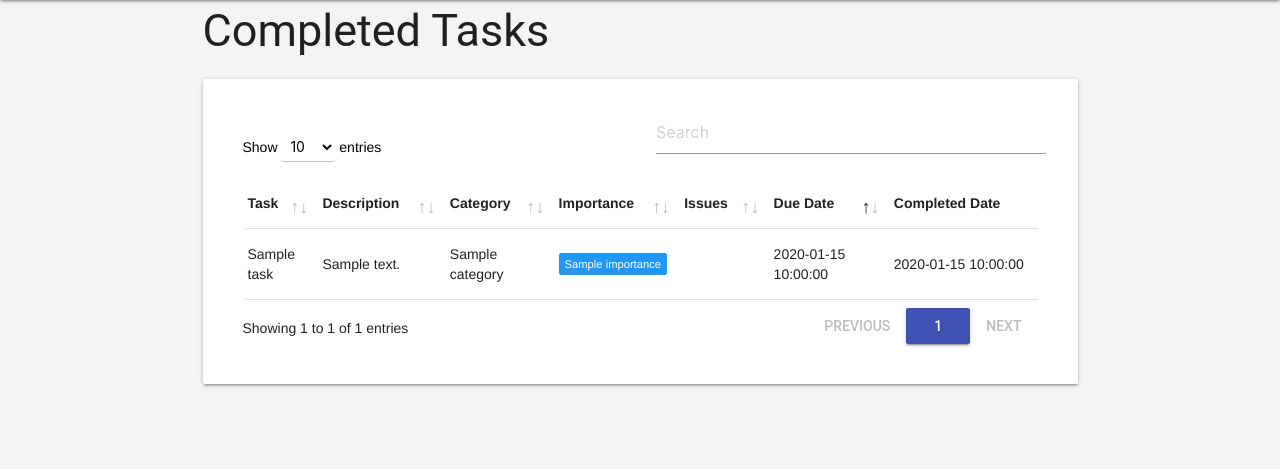
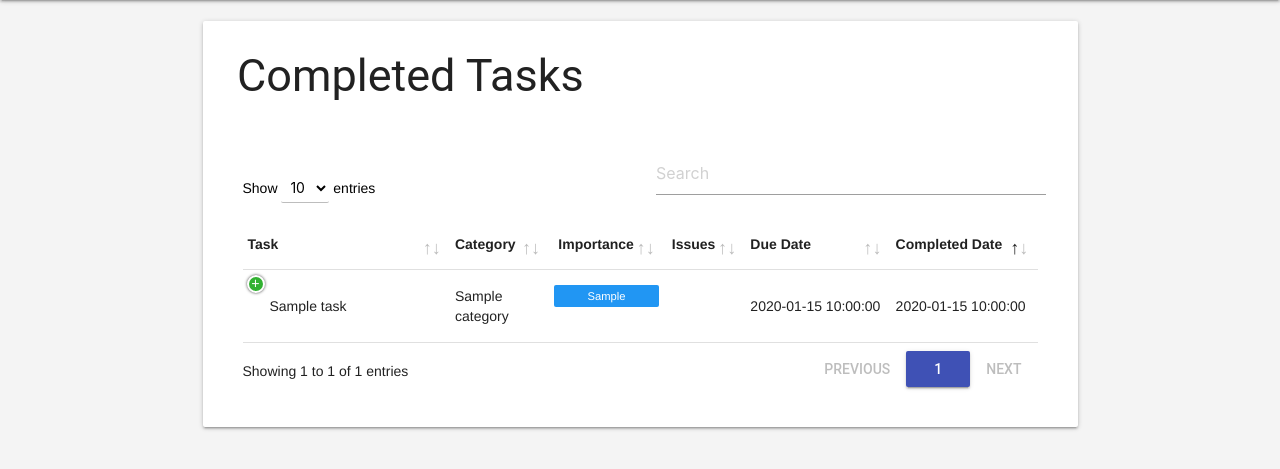
Before and after one commit to josep-pujol/learning_dcd-task-list, a Flask app: page /tasks-done in a window 1280 px wide. Shown: the part 64-533 px from the top of the page. Run offline with Flask 2, Linux system fonts and the light colour scheme; a database or web service that is not in the repository returns one stand-in record (values such as "Sample title"); some libraries are stand-ins or nearby versions.

Commit message:
table styles for tasks-done.html

```diff
--- a/run.py
+++ b/run.py
@@ -19,15 +19,13 @@
 @app.route('/tasks')
 def render_tasks_table():
     return render_template('tasks_table.html',
-        tasks=mongo.db.tasks.find({'$or': [{'end_timestamp': ""},
-                                  {'end_timestamp': None}]}))
+        tasks=mongo.db.tasks.find({'status': {'$ne': 'Completed'}}))
 
 
 @app.route('/tasks-done')
 def render_tasks_done_table():
     return render_template('tasks_done_table.html',
-        tasks=mongo.db.tasks.find({'$nor': [{'end_timestamp': ""},
-                                  {'end_timestamp': None}]}))
+        tasks=mongo.db.tasks.find({'status': 'Completed'}))
 
 
 @app.route('/add_task')
--- a/static/css/styles.css
+++ b/static/css/styles.css
@@ -62,7 +62,7 @@
     padding-right: 1em;
 }
 
-.dueDateStyle
+.dateColStyle
 {
     min-width: 110px;
     white-space: nowrap;
@@ -71,6 +71,11 @@
 .descriptionStyle
 {
     min-width: 10000px;
+}
+
+.descriptionStyle2
+{
+    min-width: 300px;
 }
 
 .textRight
--- a/templates/tasks_done_table.html
+++ b/templates/tasks_done_table.html
@@ -5,20 +5,22 @@
 <!--DataTables CSS-->
 <link rel="stylesheet" type="text/css" href="../static/css/material.min.css">
 <link rel="stylesheet" type="text/css" href="../static/css/dataTables.material.min.css">
+<link rel="stylesheet" type="text/css" href="../static/css/responsive.dataTables.min.css">
 {% endblock %}
 
 
 {% block content %}
+<!-- Main body-->
 <div class="row">
     <div class="col s12">
-        <h2 class="section-title">Completed Tasks</h2>
 
         <!--Table inside a card-->
         <div class="card-panel">
-
+            <div class="row col s12">
+                <h2 class="section-title">Completed Tasks</h2>
+            </div>
 
             <!-- TABLE -->
-
             <div class="dataTables_wrapper">
                 <table id="tasksTable" class="highlight compact">
                     <thead>
@@ -26,19 +28,19 @@
                             <th>Task</th>
                             <th>Description</th>
                             <th>Category</th>
-                            <th>Importance</th>
-                            <th>Issues</th>
-                            <th>Due Date</th>
-                            <th>Completed Date</th>
+                            <th class="textRight">Importance</th>
+                            <th class="textRight">Issues</th>
+                            <th class="dateColStyle">Due Date</th>
+                            <th class="dateColStyle">Completed Date</th>
                         </tr>
                     </thead>
                     <tbody>
                         {% for task in tasks %}
                         <tr>
-                            <td>{{ task.name }}</td>
-                            <td>{{ task.description }}</td>
+                            <td class="taskStyle">{{ task.name }}</td>
+                            <td class="descriptionStyle2">{{ task.description }}</td>
                             <td>{{ task.category }}</td>
-                            <td>
+                            <td  class="textCenter">
                                 {% if task.importance == 'High' %}
                                     <span class="new badge red" data-badge-caption="">{{ task.importance }}</span>
                                 {% elif task.importance == "Medium" %}
@@ -47,13 +49,13 @@
                                     <span class="new badge blue" data-badge-caption="">{{ task.importance }}</span>
                                 {% endif %}
                             </td>
-                            <td>
+                            <td  class="textCenter">
                                 {% if task.issue == 'issue' %}
                                     <i class="material-icons">error_outline</i>
                                 {% endif %}
                             </td>
-                            <td>{{ task.due_date }}</td>
-                            <td>{{ task.completed_date }}</td>
+                            <td class="dateColStyle">{{ task.due_date }}</td>
+                            <td class="dateColStyle">{{ task.completed_date }}</td>
                         </tr>
                         {% endfor %}
 
@@ -77,15 +79,30 @@
 {% block js %}
 <script type="text/javascript" src="../static/js/jquery.dataTables.min.js"></script>
 <script type="text/javascript" src="../static/js/dataTables.material.min.js"></script>
+<script type="text/javascript" src="../static/js/dataTables.responsive.min.js"></script>
 
 
 <!--DataTables & Modals Script-->
 <script type="text/javascript">
     $(document).ready(function() {
         $("#tasksTable").DataTable({
-            select: true,
-            "columns": [null, null, null, null, null, null, { "orderable": false }],
-            "order": [5, "asc"]
+            "lengthMenu": [
+                [ 10, 25, 50, -1 ],
+                [ 10, 25, 50, "All" ]
+                ],
+            "select": true,
+            "columns": [ null, null, null, null, null, null, { "orderable": false } ],
+            "order": [ 6, "asc" ],
+            "responsive": true,
+            "columnDefs": [
+                { responsivePriority: 1, targets: 0 },
+                { responsivePriority: 2, targets: 6 },
+                { responsivePriority: 3, targets: 5 },
+                { responsivePriority: 4, targets: 4 },
+                { responsivePriority: 5, targets: 3 },
+                { responsivePriority: 6, targets: 2 },
+                { responsivePriority: 7, targets: 1 },
+                ]
         });
     });
 </script>
```
Also changed, not shown: templates/tasks_table.html (+2 -5 lines).
